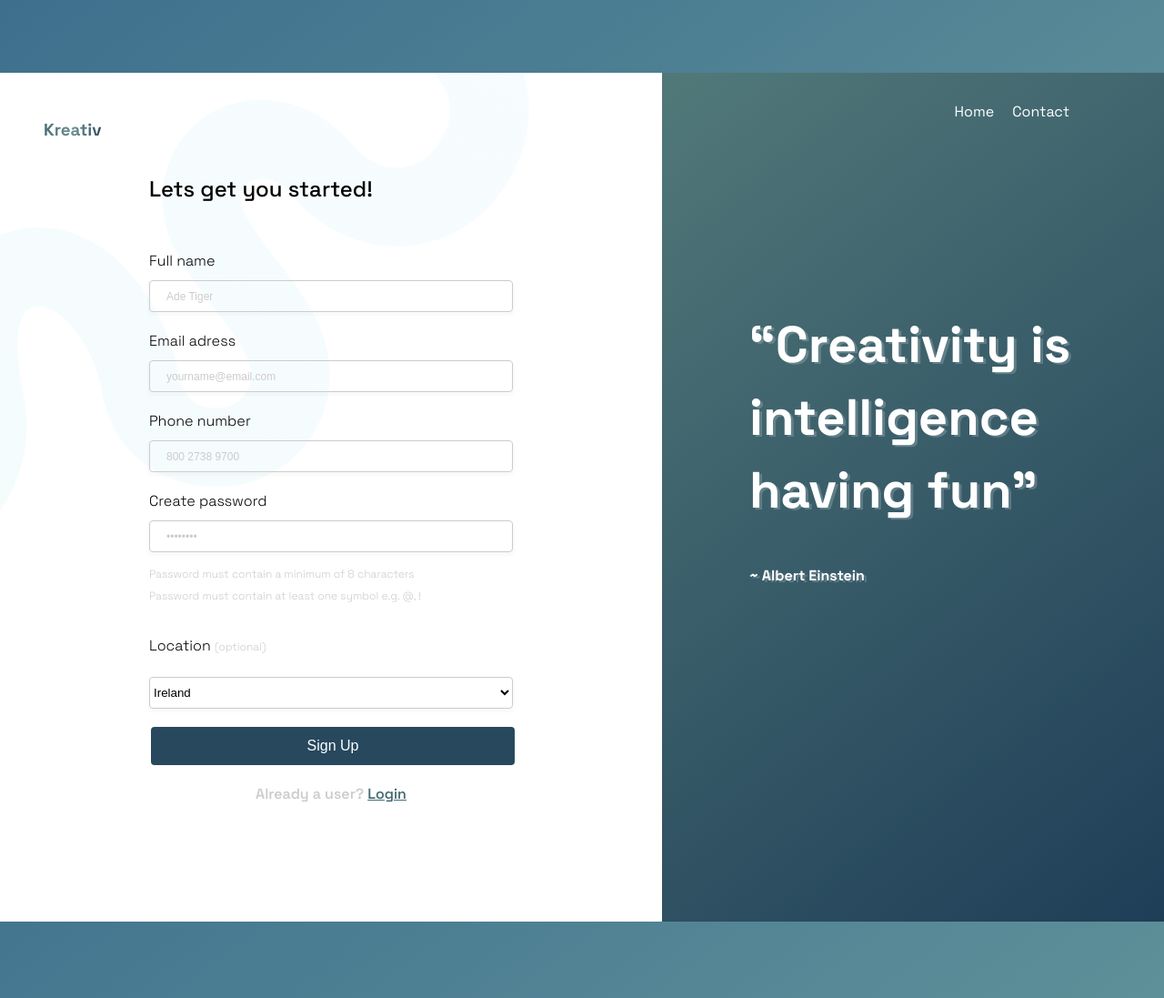
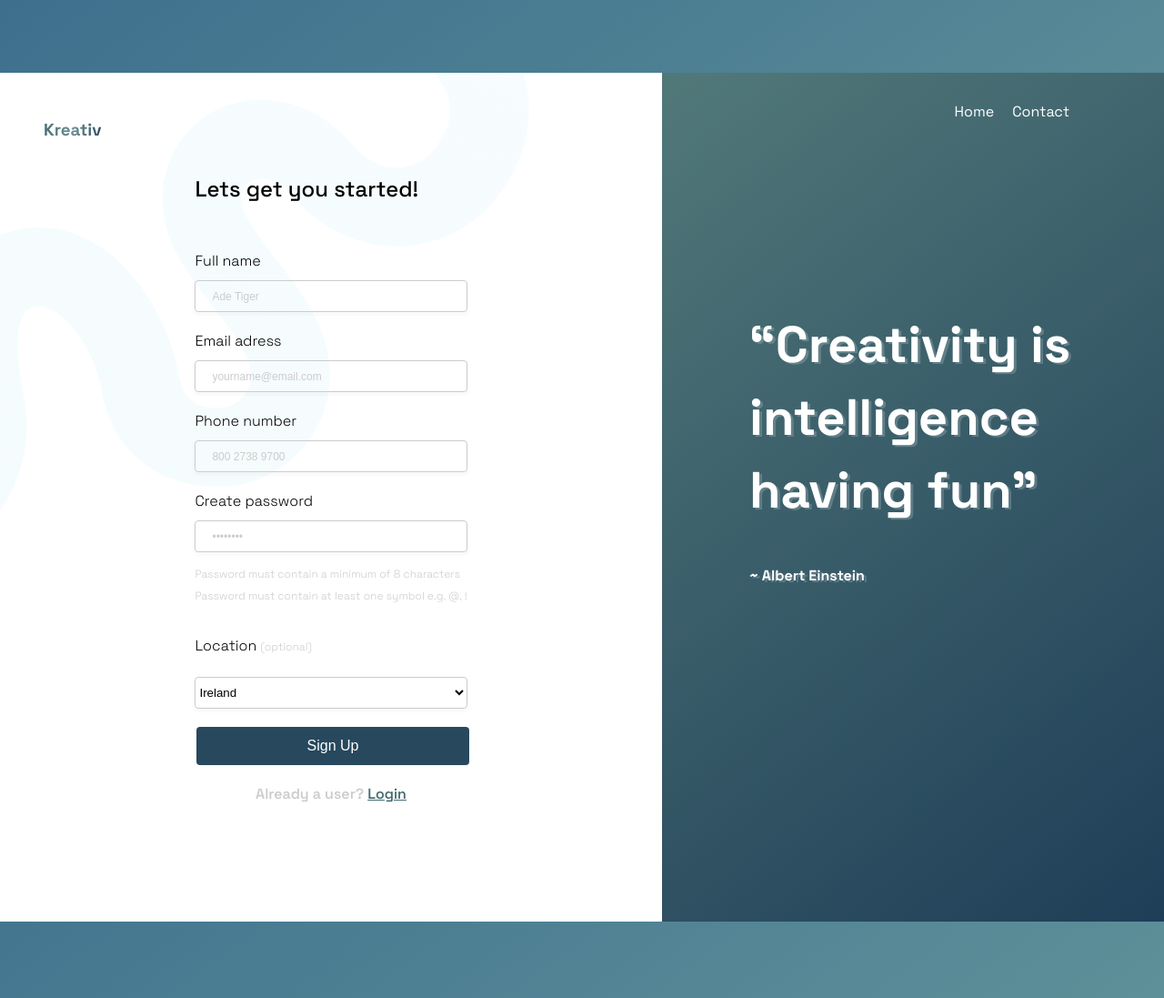
Before and after one commit to MichalLekacz/Forms-Assingment, a plain HTML site: page index.html in a window 1280 px wide. Shown: the top 1097 px of the page at 91% size. Drawn offline with Linux system fonts and the light colour scheme.

Commit message:
update
update

```diff
--- a/css/style.css
+++ b/css/style.css
@@ -61,7 +61,7 @@ h2 {
 }
 
 input {
-    width: 400px;
+    width: 100%;
     height: 35px;
     flex-shrink: 0;
     margin-bottom: 2rem;
@@ -73,7 +73,7 @@ input {
 }
 
 select {
-    width: 400px;
+    width: 100%;
     height: 35px;
     flex-shrink: 0;
     margin-bottom: 2rem;
@@ -107,7 +107,7 @@ label span {
 }
 
 #location {
-    width: 400px;
+    width: 100%;
     height: 35px;
     flex-shrink: 0;
     margin-bottom: 1rem;
@@ -211,3 +211,9 @@ footer a {
 footer a:hover {
     color: #92dde4;
 }
+
+@media only screen and (max-width: 1000px) {
+    .right-container {
+        display: none;
+    }
+}
--- a/index.html
+++ b/index.html
@@ -9,6 +9,7 @@
     <link href="https://fonts.googleapis.com/css2?family=Space+Grotesk:wght@300;400;500;600;700&display=swap"
         rel="stylesheet">
     <link rel="stylesheet" href="css/style.css">
+    <script defer="" src="script.js"></script>
     <title>Kreativ</title>
 </head>
 
@@ -20,30 +21,21 @@
             </div>
             <form>
                 <h2>Lets get you started!</h2>
-                <div class="form-item">
                     <label for="fullname">Full name</label><br>
                     <input type="text" id="fullname" class="fullname" name="fullname" placeholder="Ade Tiger"
                         minlength="3">
-                </div>
-                <div class="form-item">
                     <label for="email">Email adress</label><br>
                     <input type="email" id="email" class="email" name="email" autocomplete="email"
                         placeholder="yourname@email.com">
-                </div>
-                <div class="form-item">
                     <label for="phone">Phone number</label><br>
                     <input type="tel" id="phone" class="phone" name="phone" autocomplete="+353"
                         placeholder="800 2738 9700">
-                </div>
-                <div class="form-item">
                     <label for="create">Create password</label><br>
                     <input type="password" id="password" class="password" name="password" placeholder='••••••••'>
-                </div>
                 <div class="password-hint">
                     <p>Password must contain a minimum of 8 characters<br>Password must contain at least one symbol e.g.
                         @, !</p>
                 </div>
-                <div class="form-item">
                     <label for="location">Location <span>(optional)</span></label><br>
                     <select id="location" name="location">
                         <option value="Ireland">Ireland</option>
@@ -51,8 +43,7 @@
                         <option value="England">England</option>
                         <option value="Germany">Germany</option>
                     </select>
-                </div>
-                <button class="button">Sign Up</button>
+                <button class="button" type="submit">Sign Up</button>
             </form>
             <div class="login-hint">
                 <p>Already a user? <a href="#">Login</a></p>
--- /dev/null
+++ b/script.js
@@ -0,0 +1,2 @@
+const name = document.getElementById('fullname')
+const password = document.getElementById('password')
```
